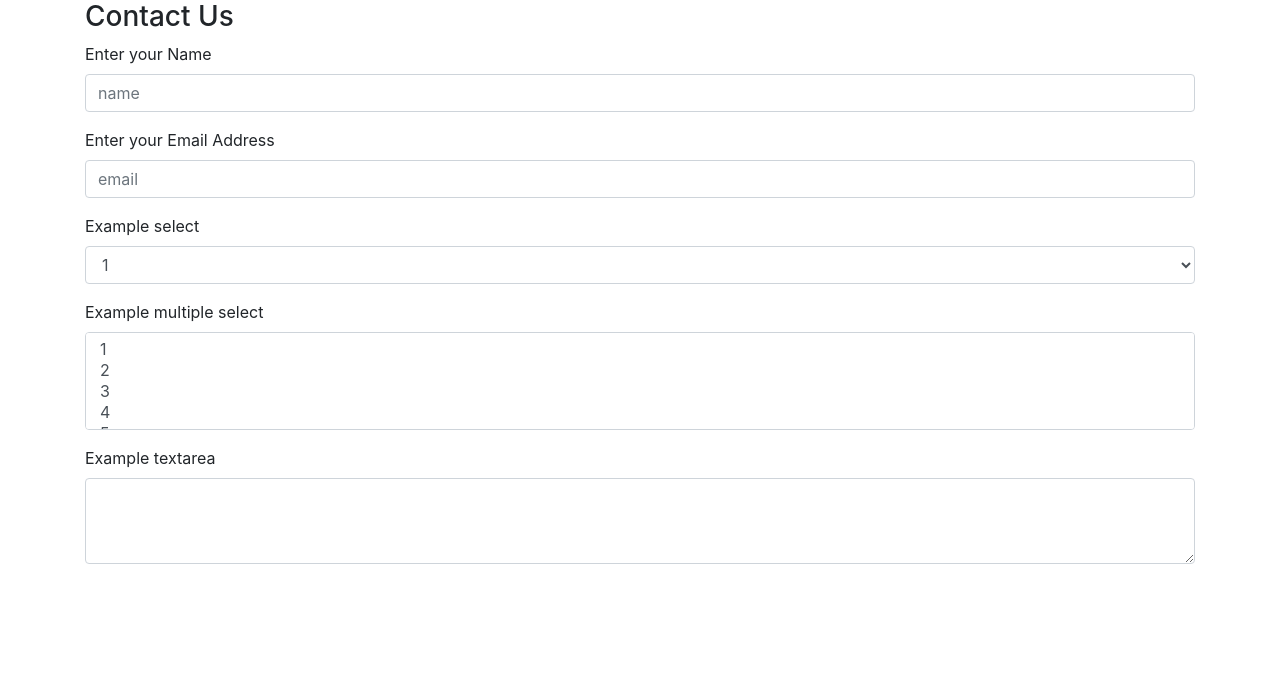
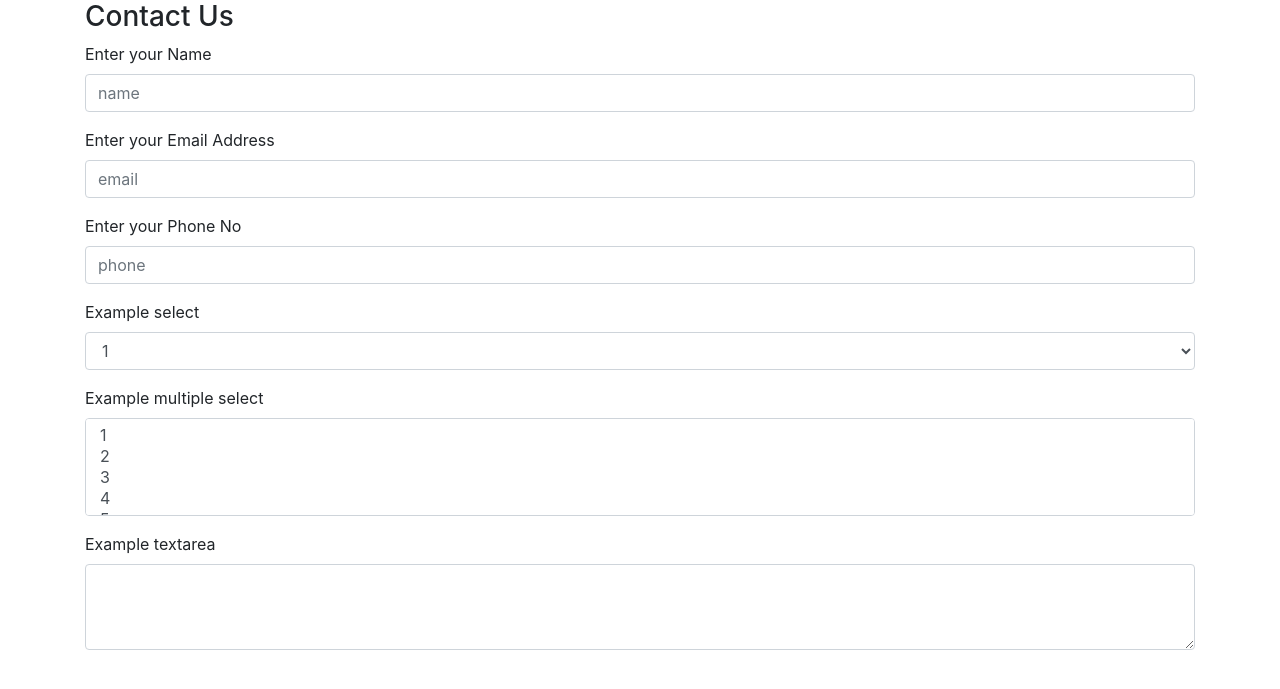
Before and after one commit to TejsinghDhaosriya/ecommerce-website-django, a Django app: page /shop/contact/ in a window 1280 px wide. Shown: the part 56-745 px from the top of the page. Run offline with Django 3.2, Linux system fonts and the light colour scheme; some libraries are stand-ins or nearby versions.

Commit message:
creating contact us

```diff
--- a/shop/templates/shop/contact.html
+++ b/shop/templates/shop/contact.html
@@ -11,6 +11,10 @@
         <div class="form-group">
             <label for="name">Enter your Email Address</label>
             <input type="email" class="form-control" id="email" placeholder="email">
+          </div>
+          <div class="form-group">
+            <label for="phone">Enter your Phone No</label>
+            <input type="phone" class="form-control" id="phone" placeholder="phone">
           </div>
         <div class="form-group">
           <label for="exampleFormControlSelect1">Example select</label>
```
